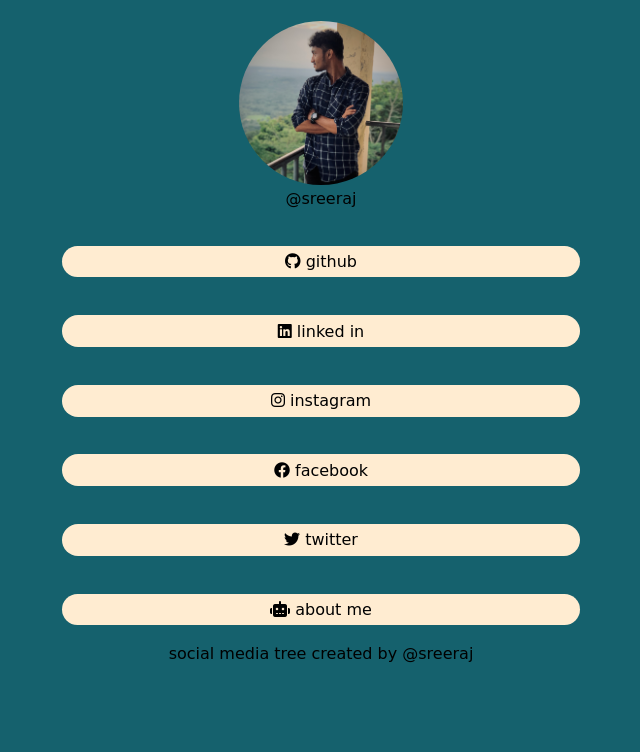
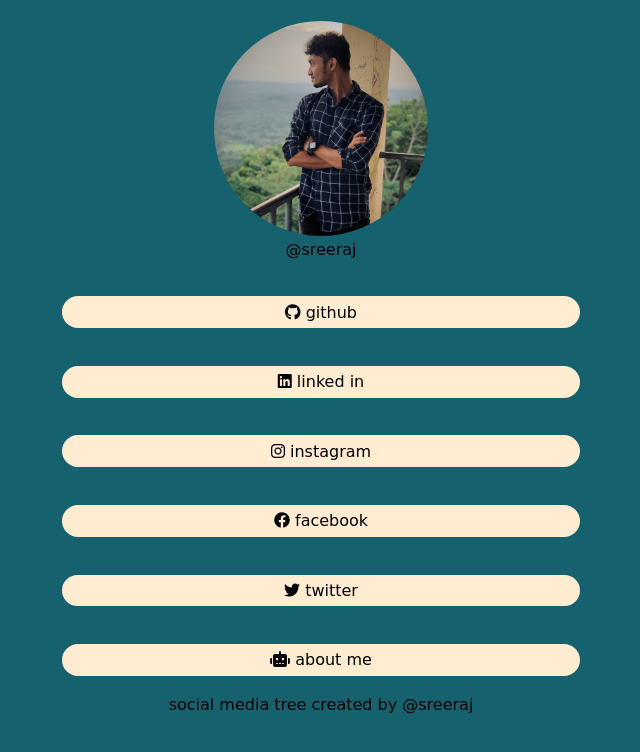
Before and after one commit to sreeraj-sc/socialmedia_tree, a plain HTML site: page index.html in a window 1280 px wide. Shown: the whole page, without its empty margins (319-959 px from the left). Drawn offline with Linux system fonts and the light colour scheme; a web font is replaced by a local one.

Commit message:
image size

```diff
--- a/index.html
+++ b/index.html
@@ -20,7 +20,7 @@
             margin-top: 1%;
             border-radius: 50%;
             max-width: 7%;
-            min-width: 13%;
+            min-width: 17%;
             height: auto;
         }
         .box
```
